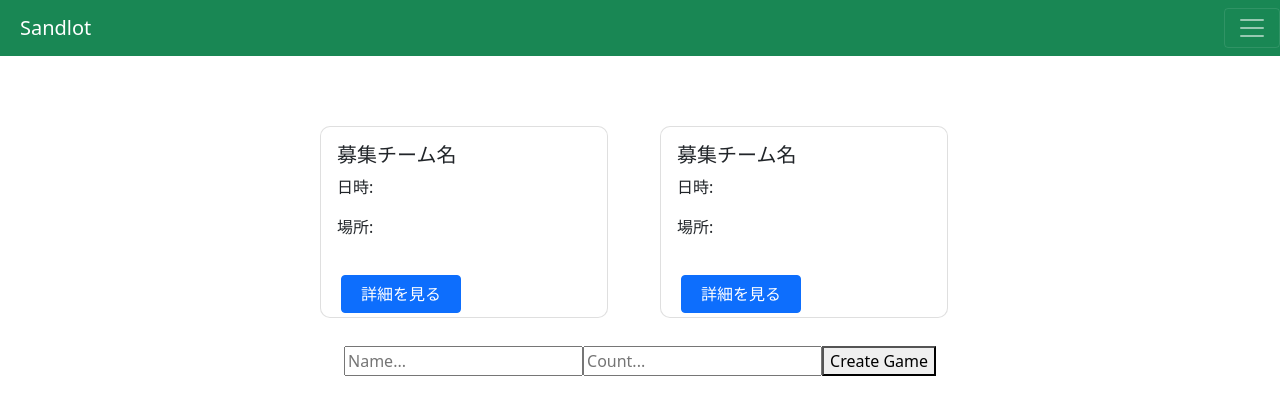
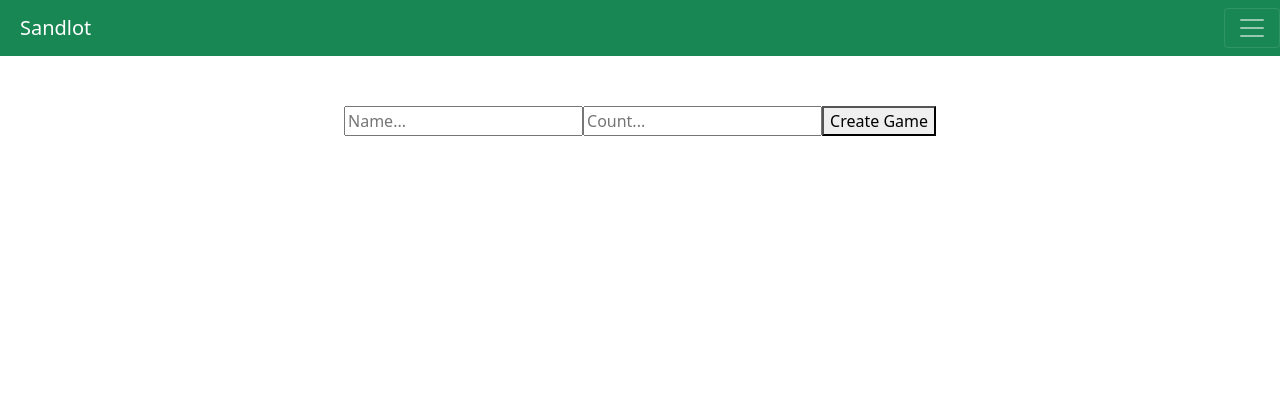
Before and after one commit to kaheiseki/sandlot, a React (Create React App) app: page / in a window 1280 px wide. Shown: the top 414 px of the page. Built offline with nearby package versions, Linux system fonts and the light colour scheme.

Commit message:
hide the components

```diff
--- a/src/App.js
+++ b/src/App.js
@@ -14,8 +14,8 @@ const App = () => {
 
       <Header/>
       <div className = "infolist">
-        <div className = "gameinfo"><GameInfo/></div>
-        <div className = "gameinfo"><GameInfo/></div>
+        {/* <div className = "gameinfo"><GameInfo/></div>
+        <div className = "gameinfo"><GameInfo/></div> */}
         <div><CreateGamePost/></div>
       </div>
     </div>
```
